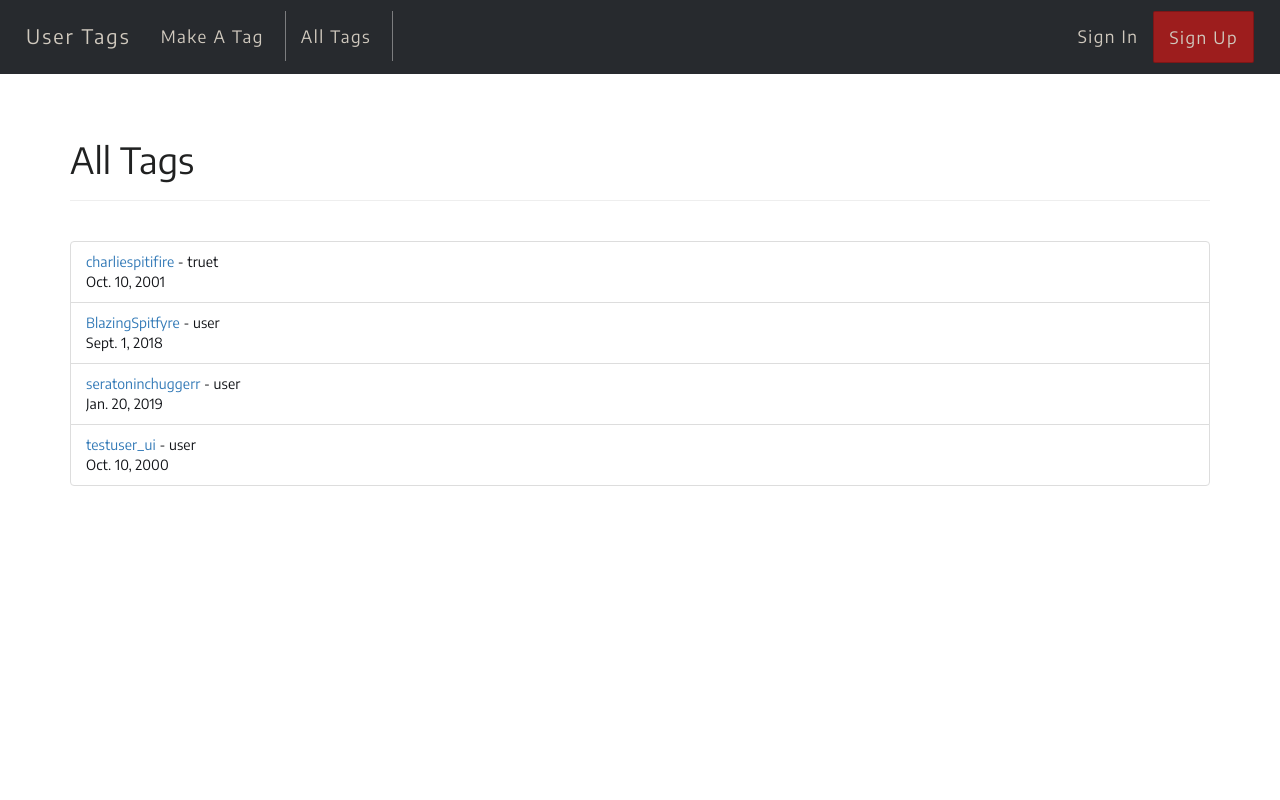
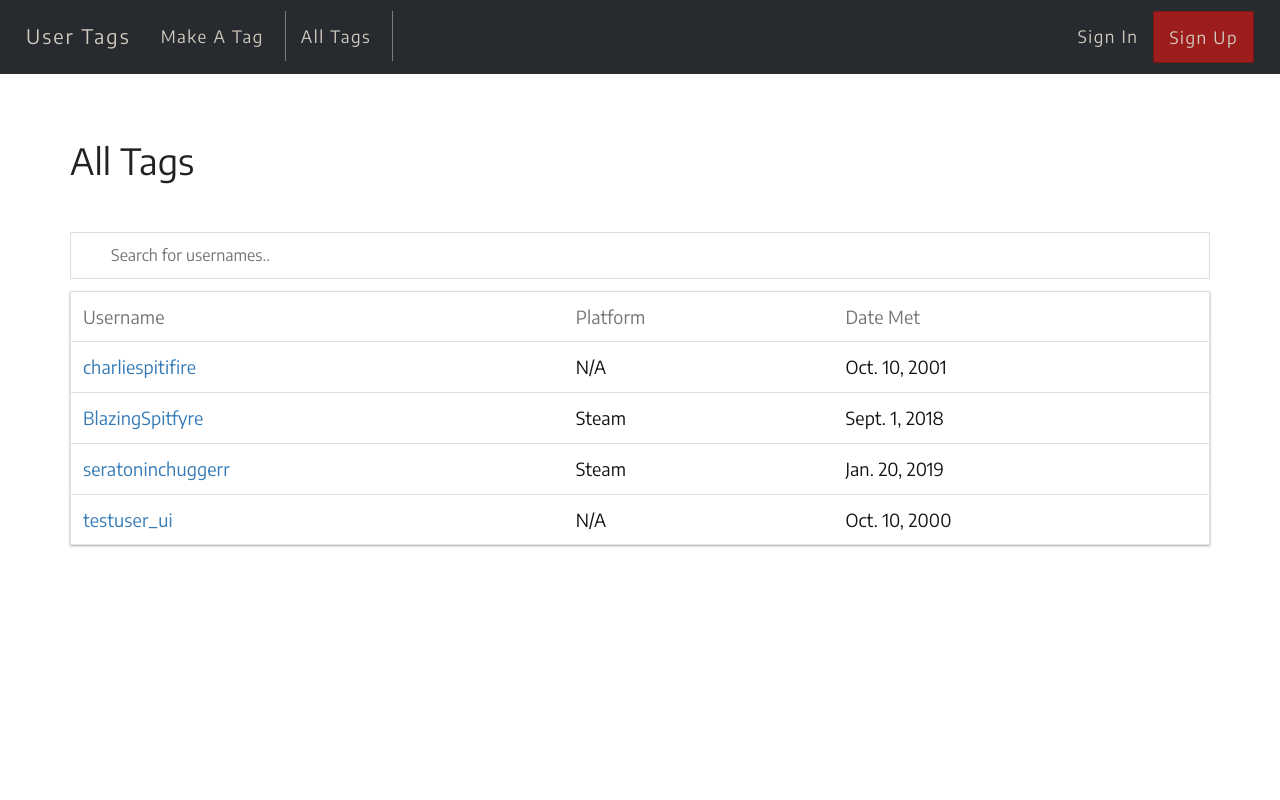
Before and after one commit to Shirazi-Hussein/losttags, a Django app: page /alltags/ in a window 1280 px wide. Run offline with Django 3.2, Linux system fonts and the light colour scheme; data comes from the database, SQL or seed files in the repository; both versions use the stored data as it was after the commit; some libraries are stand-ins or nearby versions.

Commit message:
edited tables, added search bar for alltags, edited back button, increased font size, next is to add an about link and maybe a 'news' tab on homepage

```diff
--- a/droptag/static/style.css
+++ b/droptag/static/style.css
@@ -92,7 +92,7 @@ html {
   overflow-x: hidden;
   padding: 0;
   min-height: 100%;
-  font-size: 62.5%;
+  font-size: 65%;
 }
 body {
   padding-top: 100px;
@@ -749,3 +749,34 @@ h2 {
     background-color: #ffccbc;
   }
 }
+
+/* alltags.html table filter */
+#myInput {
+  width: 100%; /* Full-width */
+  font-size: 16px; /* Increase font-size */
+  padding: 12px 20px 12px 40px; /* Add some padding */
+  border: 1px solid #ddd; /* Add a grey border */
+  margin-bottom: 12px; /* Add some space below the input */
+}
+
+#table {
+  border-collapse: collapse; /* Collapse borders */
+  width: 100%; /* Full-width */
+  border: 1px solid #ddd; /* Add a grey border */
+  font-size: 18px; /* Increase font-size */
+}
+
+#table th, #table td {
+  text-align: left; /* Left-align text */
+  padding: 12px; /* Add padding */
+}
+
+#table tr {
+  /* Add a bottom border to all table rows */
+  border-bottom: 1px solid #ddd;
+}
+
+#table tr.header, #table tr:hover {
+  /* Add a grey background color to the table header and on hover */
+  background-color: #f1f1f1;
+}
--- a/droptag/templates/alltags.html
+++ b/droptag/templates/alltags.html
@@ -1,21 +1,76 @@
-{% extends 'base.html' %} {% block content %}
-{% load static %}
-<link href="https://fonts.googleapis.com/css?family=Encode+Sans" rel="stylesheet"> <link rel="stylesheet" href="{% static 'base/style.css' %}">
+{% extends 'base.html' %} {% block content %} {% load static %}
+<head>
+  <meta charset="UTF-8" />
+  <meta name="viewport" content="width=device-width, initial-scale=1.0" />
+  <link
+    rel="stylesheet"
+    href="https://maxcdn.bootstrapcdn.com/bootstrap/3.3.7/css/bootstrap.min.css"
+  />
+  <!-- navbar css below -->
+  <link
+    href="https://fonts.googleapis.com/css?family=Encode+Sans"
+    rel="stylesheet"
+  />
+  <link rel="stylesheet" href="{% static 'style.css' %}" />
+</head>
 
 <h1>All Tags</h1>
-<hr />
-<br />
-<div class="col-7">
-  <ul class="list-group">
-    {% for tag in object_list %}
-    <li class="list-group-item">
-      <a href="{% url 'tag_display' tag.pk %}">{{ tag.username }}</a> -
-      {{tag.user }}<br />
-      {{ tag.time_met }}
-    </li>
-    {% endfor %}
-  </ul>
+<br /><br/>
+
+<input type="text" id="myInput" onkeyup="myFunction()" placeholder="Search for usernames..">
+<div class="table-responsive-vertical shadow-z-1">
+  <!-- Table starts here -->
+  <table id="table" class="table">
+    <thead>
+      <tr>
+        <th>Username</th>
+        <th>Platform</th>
+        <th>Date Met</th>
+      </tr>
+    </thead>
+    <tbody>
+      {% for tag in object_list %}
+      <tr>
+        <td data-title="Username">
+          <a href="{% url 'tag_display' tag.pk %}">{{ tag.username }}</a>
+        </td>
+        <td data-title="Platform">
+          {% if tag.id_link %}
+          {{ tag.get_platform_display }}
+          {% else %}
+          N/A
+          {% endif %}
+        </td>
+        <td data-title="Link">{{ tag.time_met }}</td>
+      </tr>
+      {% endfor %}
+    </tbody>
+  </table>
 </div>
 <br />
 
+<script>
+  function myFunction() {
+    // Declare variables
+    var input, filter, table, tr, td, i, txtValue;
+    input = document.getElementById("myInput");
+    filter = input.value.toUpperCase();
+    table = document.getElementById("table");
+    tr = table.getElementsByTagName("tr");
+
+    // Loop through all table rows, and hide those who don't match the search query
+    for (i = 0; i < tr.length; i++) {
+      td = tr[i].getElementsByTagName("td")[0];
+      if (td) {
+        txtValue = td.textContent || td.innerText;
+        if (txtValue.toUpperCase().indexOf(filter) > -1) {
+          tr[i].style.display = "";
+        } else {
+          tr[i].style.display = "none";
+        }
+      }
+    }
+  }
+  </script>
+
 {% endblock %}
```
Also changed, not shown: droptag/templates/index.html (+10 -3 lines), droptag/templates/tag.html (+15 -2 lines), db.sqlite3, droptag/static/script.js (line endings or trailing spaces).
